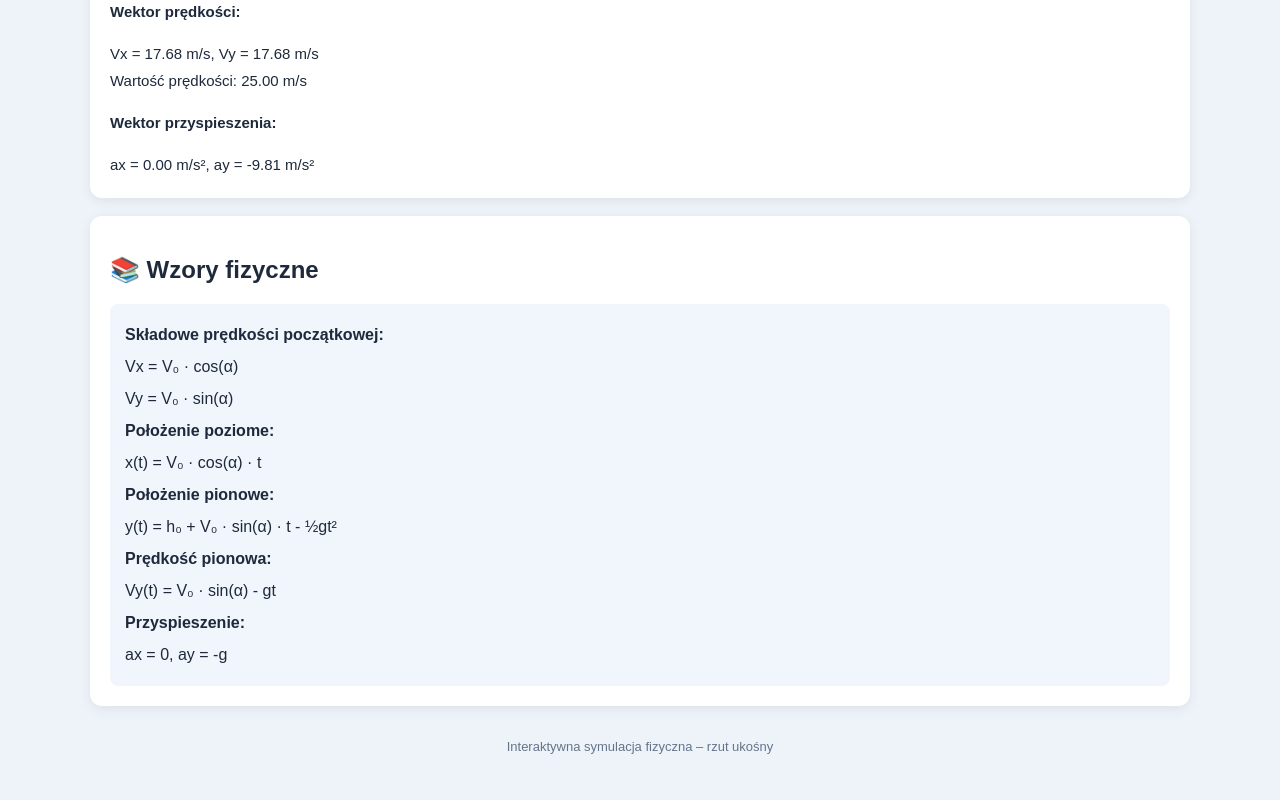
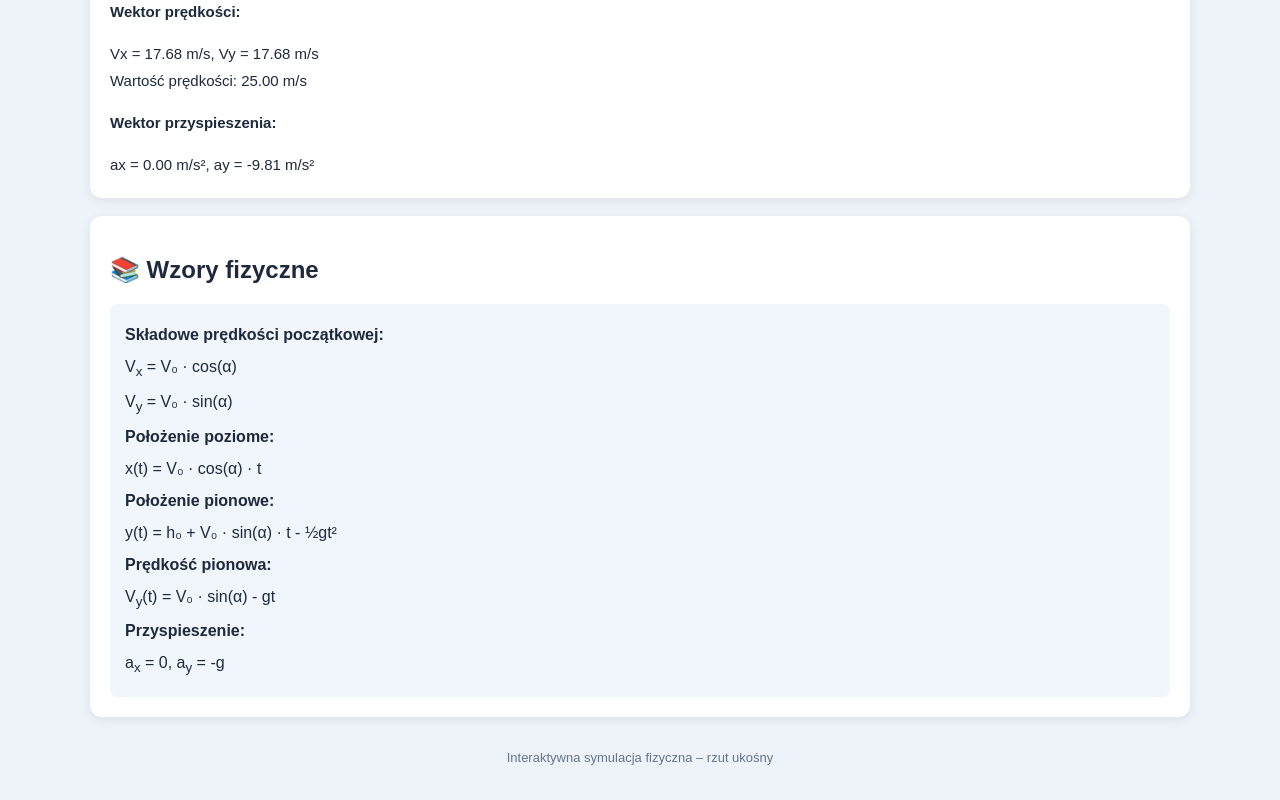
Before and after one commit to deltaujemna/rzut, a plain HTML site: page index.html in a window 1280 px wide. Shown: the part 1288-2088 px from the top of the page. Drawn offline with Linux system fonts and the light colour scheme.

Commit message:
Restore index.html with original content

```diff
--- a/index.html
+++ b/index.html
@@ -285,8 +285,8 @@ Poznaj ruch pocisku, zmieniając parametry i obserwując jego tor lotu.
 
     <div class="formula">
         <b>Składowe prędkości początkowej:</b><br>
-        Vx = V₀ · cos(α)<br>
-        Vy = V₀ · sin(α)<br>
+        V<sub>x</sub> = V₀ · cos(α)<br>
+        V<sub>y</sub> = V₀ · sin(α)<br>
 
         <b>Położenie poziome:</b><br>
         x(t) = V₀ · cos(α) · t<br>
@@ -295,10 +295,10 @@ Poznaj ruch pocisku, zmieniając parametry i obserwując jego tor lotu.
         y(t) = h₀ + V₀ · sin(α) · t - ½gt²<br>
 
         <b>Prędkość pionowa:</b><br>
-        Vy(t) = V₀ · sin(α) - gt<br>
+        V<sub>y</sub>(t) = V₀ · sin(α) - gt<br>
 
         <b>Przyspieszenie:</b><br>
-        ax = 0, ay = -g
+        a<sub>x</sub> = 0, a<sub>y</sub> = -g
     </div>
 </div>
 
```
